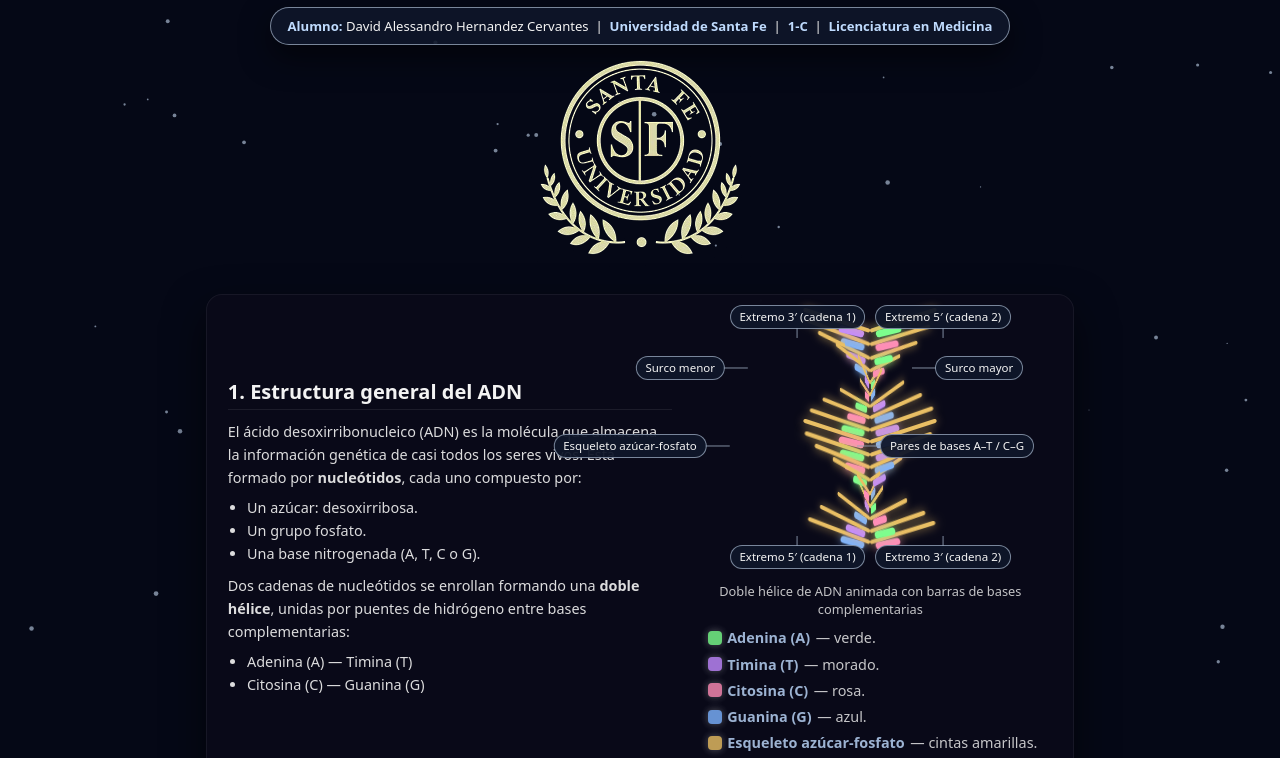
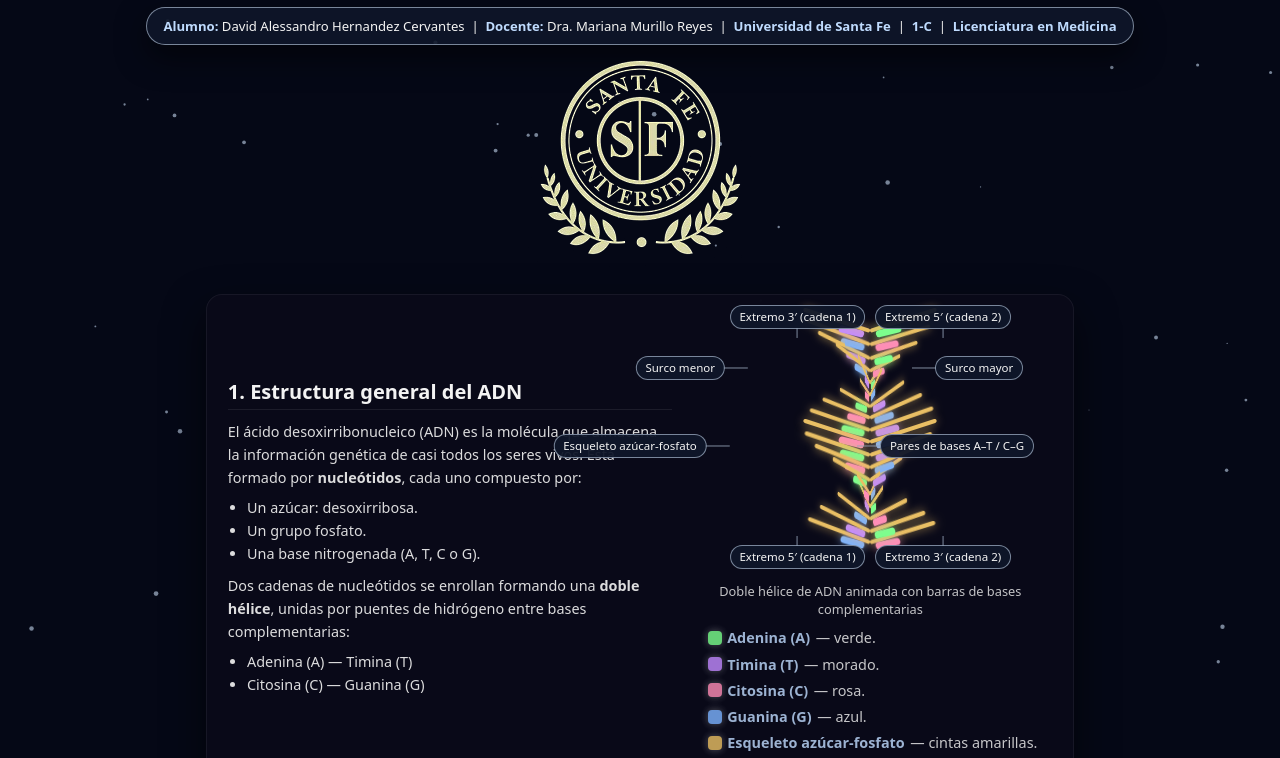
Before and after one commit to dAlessandroH/adn, a plain HTML site: page index.html in a window 1280 px wide. Shown: the part 116-874 px from the top of the page. Drawn offline with Linux system fonts and the light colour scheme.

Commit message:
Update index.html

```diff
--- a/index.html
+++ b/index.html
@@ -502,6 +502,7 @@
     </p>
     <div class="project-info">
       <strong>Alumno:</strong> David Alessandro Hernandez Cervantes &nbsp;|&nbsp;
+      <strong>Docente:</strong> Dra. Mariana Murillo Reyes &nbsp;|&nbsp;
       <strong>Universidad de Santa Fe</strong> &nbsp;|&nbsp;
        <strong>1-C</strong> &nbsp;|&nbsp;
         <strong>Licenciatura en Medicina</strong>
```
